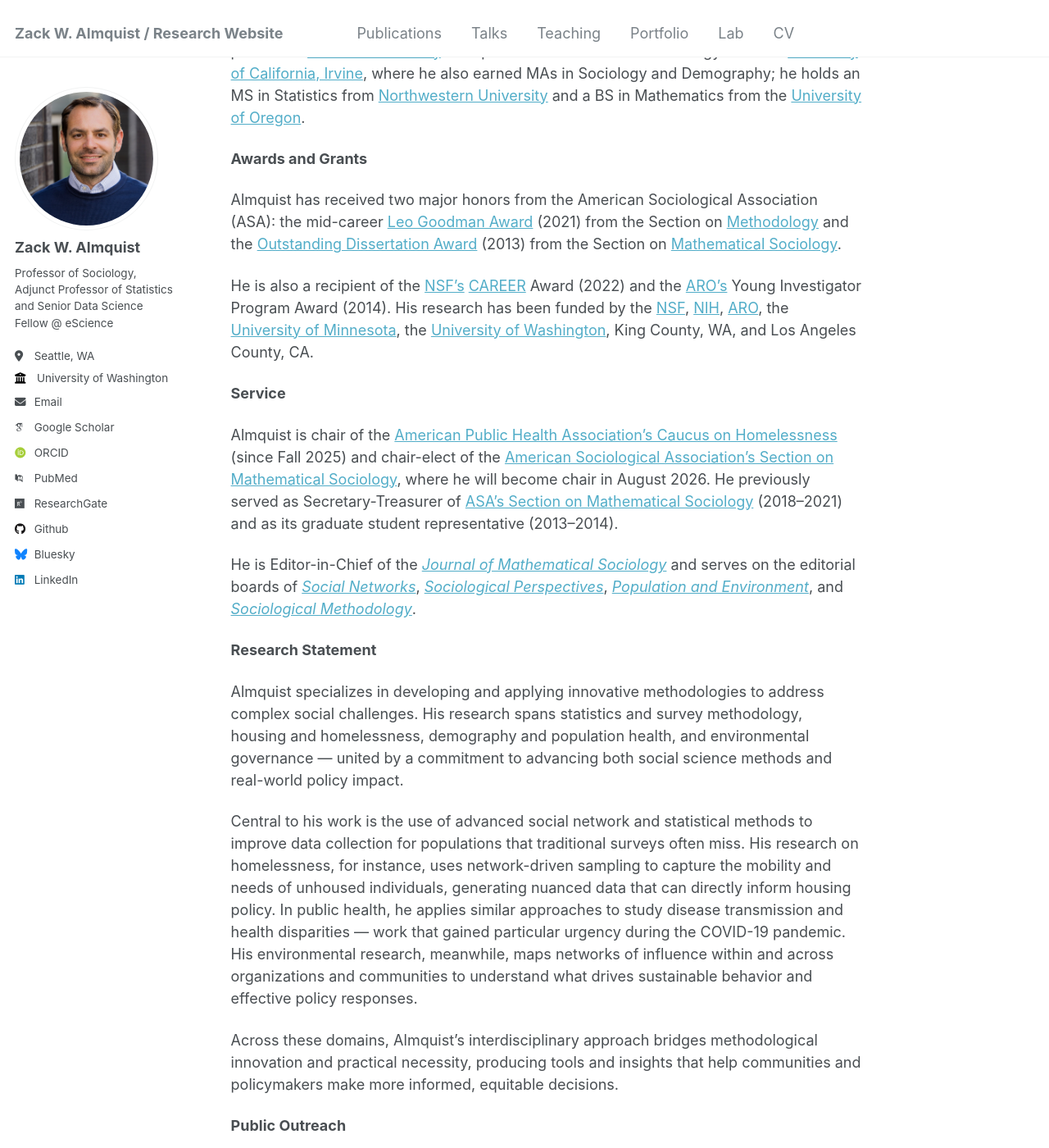
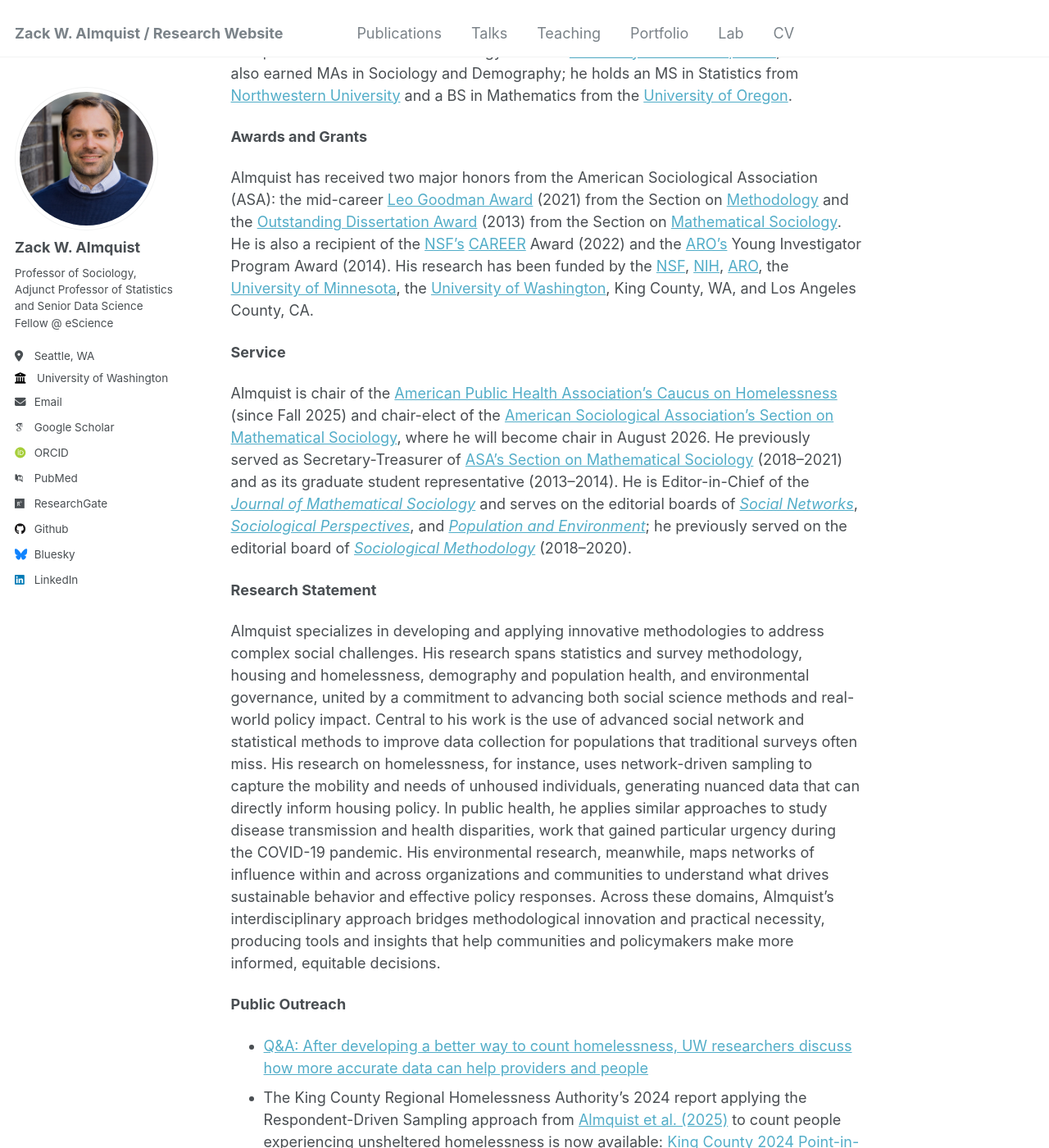
Before and after one commit to zalmquist/zalmquist.github.io, a Jekyll site: the page built from _pages/about.md, in a window 1280 px wide and 1400 px high, scrolled down 312 px. Shown: the whole window at 82% size. Built offline with Jekyll 4.4.1, drawn with Linux system fonts in a browser that asks for light colours; some web fonts are replaced.

Commit message:
Refine profile prose: tighten biography, consolidate sections, update editorial service
- Fold the Stanford visiting-scholar line into the prior career sentence
- Make Awards and Grants and Service each a single paragraph
- Note Sociological Methodology as past editorial board service (2018-2020)
- Merge Research Statement into one paragraph and remove em dashes

Co-Authored-By: Claude Opus 4.8 (1M context) <noreply@anthropic.com>

```diff
--- a/_pages/about.md
+++ b/_pages/about.md
@@ -9,27 +9,19 @@ redirect_from:
 
 **Biography**
 
-**[Zack W. Almquist](https://soc.washington.edu/people/zack-almquist)** is a Professor in the Department of [Sociology](https://soc.washington.edu/), an Adjunct Professor in the Department of [Statistics](https://stat.uw.edu/), a Senior Data Science Fellow in the [eScience Institute](https://escience.washington.edu/), and a Faculty Fellow in the [Center for an Informed Public](https://www.cip.uw.edu/) at the [University of Washington](https://www.washington.edu/) (his promotion to Professor is effective September 16, 2026). Before joining UW in 2020, Almquist was a Research Scientist at [Facebook, Inc.](http://www.facebook.com) and an Assistant Professor of [Sociology](http://www.soc.umn.edu/) and [Statistics](http://www.stat.umn.edu/) at the [University of Minnesota](http://www.umn.edu/). He has also held a visiting scholar position at [Stanford University](https://www.stanford.edu/). Almquist received his PhD in Sociology from the [University of California, Irvine](https://uci.edu/), where he also earned MAs in Sociology and Demography; he holds an MS in Statistics from [Northwestern University](https://www.northwestern.edu/) and a BS in Mathematics from the [University of Oregon](https://www.uoregon.edu/).
+**[Zack W. Almquist](https://soc.washington.edu/people/zack-almquist)** is a Professor in the Department of [Sociology](https://soc.washington.edu/), an Adjunct Professor in the Department of [Statistics](https://stat.uw.edu/), a Senior Data Science Fellow in the [eScience Institute](https://escience.washington.edu/), and a Faculty Fellow in the [Center for an Informed Public](https://www.cip.uw.edu/) at the [University of Washington](https://www.washington.edu/) (his promotion to Professor is effective September 16, 2026). Before joining UW in 2020, Almquist was a Research Scientist at [Facebook, Inc.](http://www.facebook.com), an Assistant Professor of [Sociology](http://www.soc.umn.edu/) and [Statistics](http://www.stat.umn.edu/) at the [University of Minnesota](http://www.umn.edu/), and a visiting scholar at [Stanford University](https://www.stanford.edu/). Almquist received his PhD in Sociology from the [University of California, Irvine](https://uci.edu/), where he also earned MAs in Sociology and Demography; he holds an MS in Statistics from [Northwestern University](https://www.northwestern.edu/) and a BS in Mathematics from the [University of Oregon](https://www.uoregon.edu/).
 
 **Awards and Grants**
 
-Almquist has received two major honors from the American Sociological Association (ASA): the mid-career [Leo Goodman Award](https://www.asanet.org/communities-sections/sections/current-sections/methodology/methodology-award-recipient-history) (2021) from the Section on [Methodology](https://www.asanet.org/asa-communities/sections/methodology) and the [Outstanding Dissertation Award](http://www.asanet.org/sections/mathematical_past_recipients.cfm) (2013) from the Section on [Mathematical Sociology](http://www.asanet.org/asa-communities/sections/mathematical-sociology).
-
-He is also a recipient of the [NSF's](https://www.nsf.gov/) [CAREER](https://beta.nsf.gov/funding/opportunities/faculty-early-career-development-program-career) Award (2022) and the [ARO's](http://www.arl.army.mil/www/default.cfm?page=29) Young Investigator Program Award (2014). His research has been funded by the [NSF](http://www.nsf.gov/), [NIH](https://www.nichd.nih.gov/), [ARO](http://www.arl.army.mil/www/default.cfm?page=29), the [University of Minnesota](http://www.umn.edu/), the [University of Washington](https://www.washington.edu/), King County, WA, and Los Angeles County, CA.
+Almquist has received two major honors from the American Sociological Association (ASA): the mid-career [Leo Goodman Award](https://www.asanet.org/communities-sections/sections/current-sections/methodology/methodology-award-recipient-history) (2021) from the Section on [Methodology](https://www.asanet.org/asa-communities/sections/methodology) and the [Outstanding Dissertation Award](http://www.asanet.org/sections/mathematical_past_recipients.cfm) (2013) from the Section on [Mathematical Sociology](http://www.asanet.org/asa-communities/sections/mathematical-sociology). He is also a recipient of the [NSF's](https://www.nsf.gov/) [CAREER](https://beta.nsf.gov/funding/opportunities/faculty-early-career-development-program-career) Award (2022) and the [ARO's](http://www.arl.army.mil/www/default.cfm?page=29) Young Investigator Program Award (2014). His research has been funded by the [NSF](http://www.nsf.gov/), [NIH](https://www.nichd.nih.gov/), [ARO](http://www.arl.army.mil/www/default.cfm?page=29), the [University of Minnesota](http://www.umn.edu/), the [University of Washington](https://www.washington.edu/), King County, WA, and Los Angeles County, CA.
 
 **Service**
 
-Almquist is chair of the [American Public Health Association's Caucus on Homelessness](https://www.apha.org/apha-communities/caucuses/caucus-on-homelessness) (since Fall 2025) and chair-elect of the [American Sociological Association's Section on Mathematical Sociology](https://www.asanet.org/asa_sections/mathematical-sociology/), where he will become chair in August 2026. He previously served as Secretary-Treasurer of [ASA's Section on Mathematical Sociology](http://www.asanet.org/asa-communities/sections/mathematical-sociology) (2018–2021) and as its graduate student representative (2013–2014).
-
-He is Editor-in-Chief of the [*Journal of Mathematical Sociology*](https://www.tandfonline.com/journals/gmas20) and serves on the editorial boards of [*Social Networks*](https://www.journals.elsevier.com/social-networks/), [*Sociological Perspectives*](https://journals.sagepub.com/home/spx), [*Population and Environment*](https://www.springer.com/journal/11111/), and [*Sociological Methodology*](http://journals.sagepub.com/home/smx).
+Almquist is chair of the [American Public Health Association's Caucus on Homelessness](https://www.apha.org/apha-communities/caucuses/caucus-on-homelessness) (since Fall 2025) and chair-elect of the [American Sociological Association's Section on Mathematical Sociology](https://www.asanet.org/asa_sections/mathematical-sociology/), where he will become chair in August 2026. He previously served as Secretary-Treasurer of [ASA's Section on Mathematical Sociology](http://www.asanet.org/asa-communities/sections/mathematical-sociology) (2018–2021) and as its graduate student representative (2013–2014). He is Editor-in-Chief of the [*Journal of Mathematical Sociology*](https://www.tandfonline.com/journals/gmas20) and serves on the editorial boards of [*Social Networks*](https://www.journals.elsevier.com/social-networks/), [*Sociological Perspectives*](https://journals.sagepub.com/home/spx), and [*Population and Environment*](https://www.springer.com/journal/11111/); he previously served on the editorial board of [*Sociological Methodology*](http://journals.sagepub.com/home/smx) (2018–2020).
 
 **Research Statement**
 
-Almquist specializes in developing and applying innovative methodologies to address complex social challenges. His research spans statistics and survey methodology, housing and homelessness, demography and population health, and environmental governance — united by a commitment to advancing both social science methods and real-world policy impact.
-
-Central to his work is the use of advanced social network and statistical methods to improve data collection for populations that traditional surveys often miss. His research on homelessness, for instance, uses network-driven sampling to capture the mobility and needs of unhoused individuals, generating nuanced data that can directly inform housing policy. In public health, he applies similar approaches to study disease transmission and health disparities — work that gained particular urgency during the COVID-19 pandemic. His environmental research, meanwhile, maps networks of influence within and across organizations and communities to understand what drives sustainable behavior and effective policy responses.
-
-Across these domains, Almquist's interdisciplinary approach bridges methodological innovation and practical necessity, producing tools and insights that help communities and policymakers make more informed, equitable decisions.
+Almquist specializes in developing and applying innovative methodologies to address complex social challenges. His research spans statistics and survey methodology, housing and homelessness, demography and population health, and environmental governance, united by a commitment to advancing both social science methods and real-world policy impact. Central to his work is the use of advanced social network and statistical methods to improve data collection for populations that traditional surveys often miss. His research on homelessness, for instance, uses network-driven sampling to capture the mobility and needs of unhoused individuals, generating nuanced data that can directly inform housing policy. In public health, he applies similar approaches to study disease transmission and health disparities, work that gained particular urgency during the COVID-19 pandemic. His environmental research, meanwhile, maps networks of influence within and across organizations and communities to understand what drives sustainable behavior and effective policy responses. Across these domains, Almquist's interdisciplinary approach bridges methodological innovation and practical necessity, producing tools and insights that help communities and policymakers make more informed, equitable decisions.
 
 **Public Outreach**
 
```
